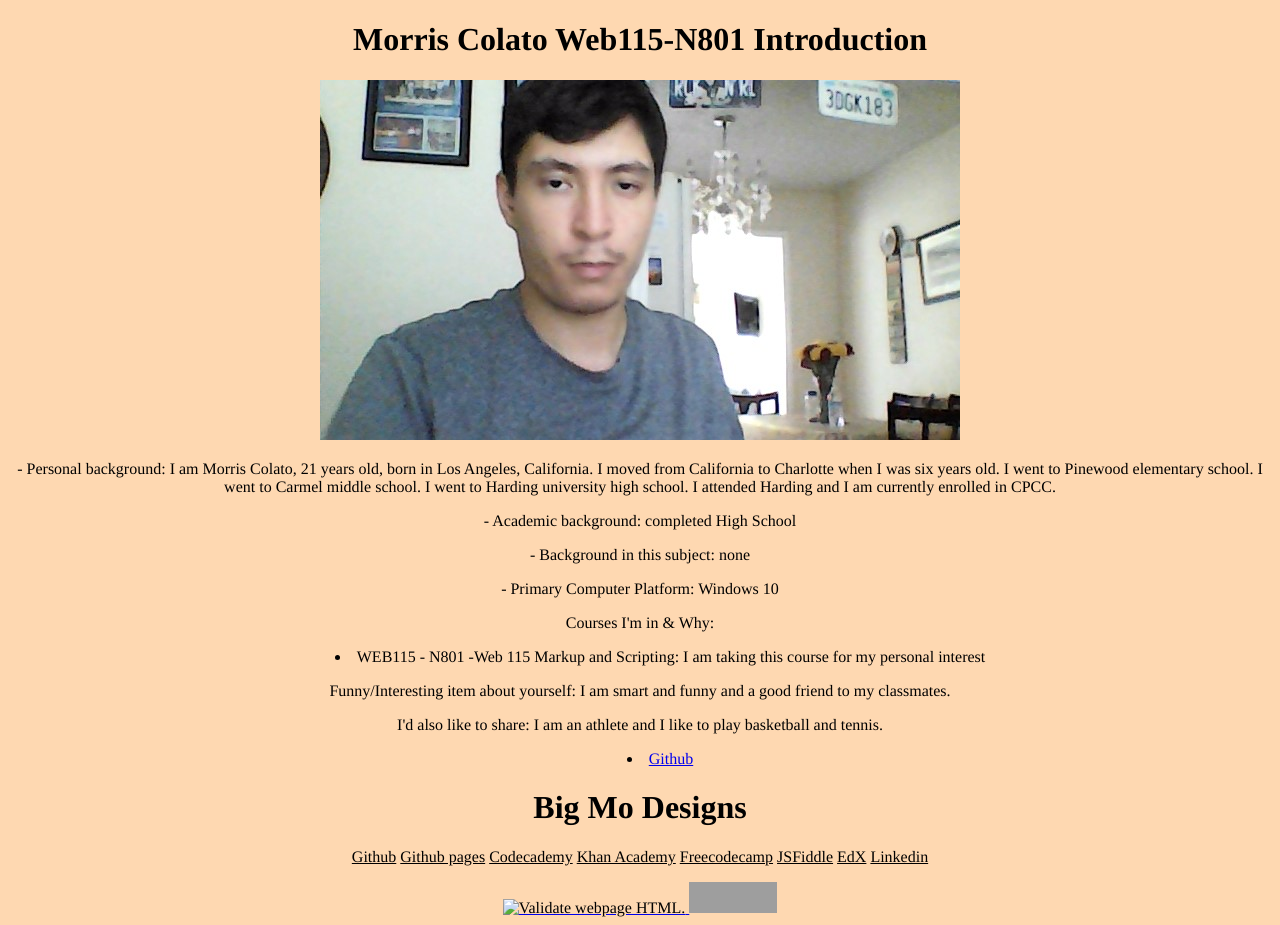
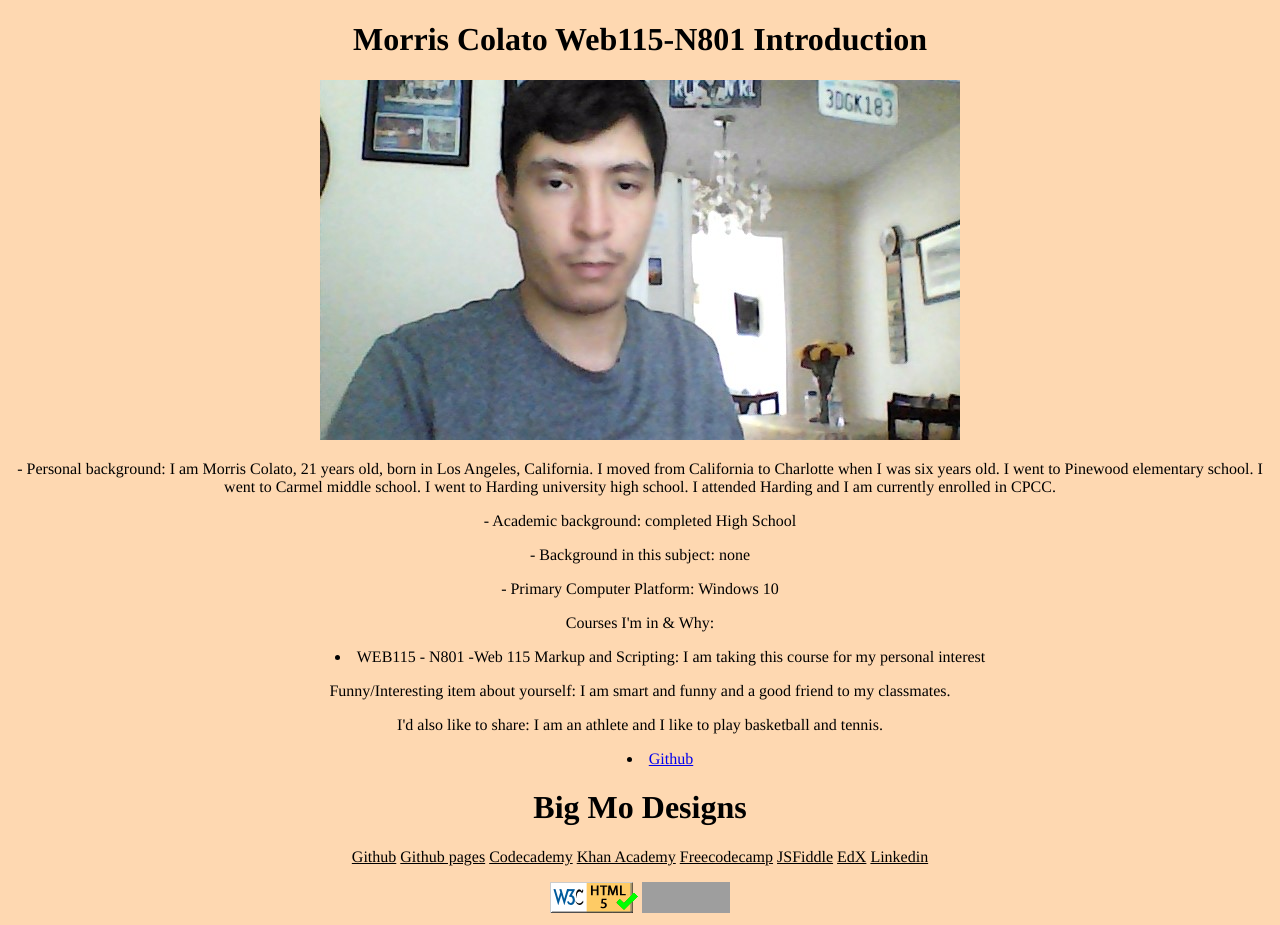
Before and after one commit to mcolato0/mcolato0.github.io, a plain HTML site: page introduction.html in a window 1280 px wide. Drawn offline with Linux system fonts and the light colour scheme; grey boxes are pictures that could not be loaded.

Commit message:
Add files via upload

```diff
--- a/introduction.html
+++ b/introduction.html
@@ -41,9 +41,9 @@
 			<a href="https://www.linkedin.com/in/morris-colato-garcia-5850ba1b5/" style="color: black" target="_blank">Linkedin</a>
 		</p>
 
-<a href="https://validator.w3.org/check?uri=referer">
-    <img src="/web115/images/button-validation-html5.png" style="color: black" width="88" height="31" alt="Validate webpage HTML." />
-</a>
+
+<a href="https://validator.w3.org/nu/?doc=https%3A%2F%2Fmcolato0.github.io%2Fweb115%2Fintroduction" style="text-decoration:none">
+		<img style="width:88px;height:31px" src="https://mcolato0.github.io/web115/images/button_validation_html5.png" alt="Valid html button"></a>
 
 <a href="https://jigsaw.w3.org/css-validator/check/referer">
         <img style="border:0;width:88px;height:31px"
```
